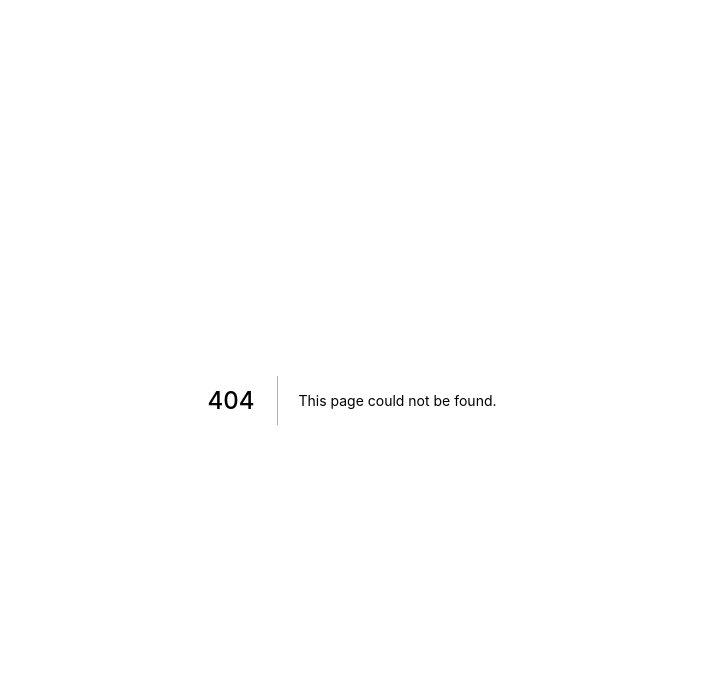
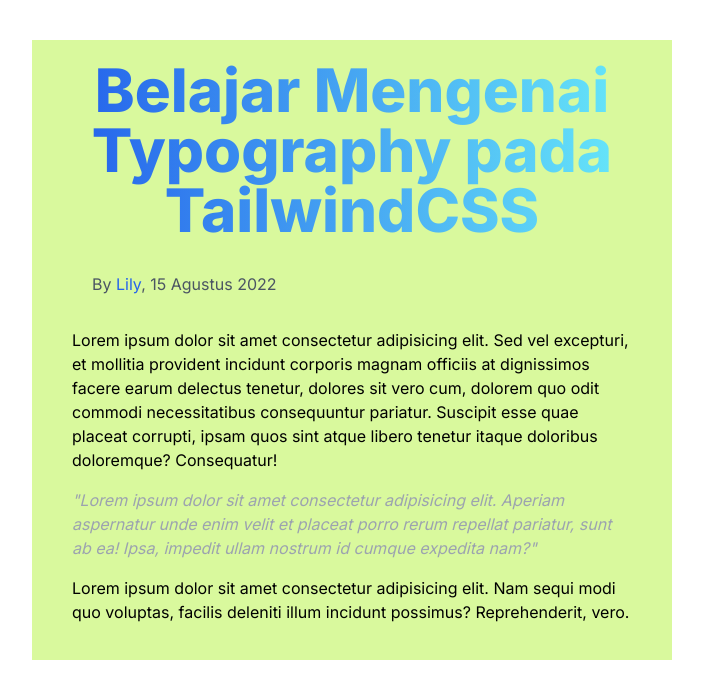
Before and after one commit to iyaiyayo26/belajar-tailwind, a Next.js app: page /TestSatu in a window 1280 px wide. Before the commit this address had no page. Shown: the top 698 px of the page, without its empty margins (288-991 px from the left). Built offline with nearby package versions, Linux system fonts and the light colour scheme.

Commit message:
belajar spacing, sizing, typography, colors

```diff
--- a/package.json
+++ b/package.json
@@ -14,7 +14,10 @@
     "react-dom": "18.2.0"
   },
   "devDependencies": {
+    "autoprefixer": "^10.4.8",
     "eslint": "8.23.0",
-    "eslint-config-next": "12.3.0"
+    "eslint-config-next": "12.3.0",
+    "postcss": "^8.4.16",
+    "tailwindcss": "^3.1.8"
   }
 }
--- /dev/null
+++ b/pages/TestSatu.js
@@ -0,0 +1,18 @@
+export default function TestSatu() {
+  return (
+    <section className="px-10 py-5 font-inter bg-lime-200 mx-auto m-10 w-6/12">
+      <h2 className="text-center text-6xl font-bold mb-8 text-transparent bg-gradient-to-r from-blue-600 to-cyan-300 bg-clip-text">Belajar Mengenai Typography pada TailwindCSS</h2>
+      <div className="text-gray-600 mb-8 ml-5">
+        By <span className="text-blue-600">Lily</span>, 15 Agustus 2022
+      </div>
+      <p className="mb-4">
+        Lorem ipsum dolor sit amet consectetur adipisicing elit. Sed vel excepturi, et mollitia provident incidunt corporis magnam officiis at dignissimos facere earum delectus tenetur, dolores sit vero cum, dolorem quo odit commodi
+        necessitatibus consequuntur pariatur. Suscipit esse quae placeat corrupti, ipsam quos sint atque libero tenetur itaque doloribus doloremque? Consequatur!
+      </p>
+      <blockquote className="mb-4 text-gray-400 italic">
+        "Lorem ipsum dolor sit amet consectetur adipisicing elit. Aperiam aspernatur unde enim velit et placeat porro rerum repellat pariatur, sunt ab ea! Ipsa, impedit ullam nostrum id cumque expedita nam?"
+      </blockquote>
+      <p className="mb-4">Lorem ipsum dolor sit amet consectetur adipisicing elit. Nam sequi modi quo voluptas, facilis deleniti illum incidunt possimus? Reprehenderit, vero.</p>
+    </section>
+  );
+}
--- a/pages/_app.js
+++ b/pages/_app.js
@@ -1,7 +1,16 @@
-import '../styles/globals.css'
+import "../styles/globals.css";
+import Head from "next/head";
 
 function MyApp({ Component, pageProps }) {
-  return <Component {...pageProps} />
+  return (
+    <>
+      <Head>
+        <link rel="preconnect" href="https://fonts.googleapis.com" />
+        <link href="https://fonts.googleapis.com/css2?family=Inter:wght@100;400;600;800;900&display=swap" rel="stylesheet" />
+      </Head>
+      <Component {...pageProps} />
+    </>
+  );
 }
 
-export default MyApp
+export default MyApp;
--- a/pages/index.js
+++ b/pages/index.js
@@ -1,69 +1,5 @@
-import Head from 'next/head'
-import Image from 'next/image'
-import styles from '../styles/Home.module.css'
+import TestSatu from "./TestSatu";
 
 export default function Home() {
-  return (
-    <div className={styles.container}>
-      <Head>
-        <title>Create Next App</title>
-        <meta name="description" content="Generated by create next app" />
-        <link rel="icon" href="/favicon.ico" />
-      </Head>
-
-      <main className={styles.main}>
-        <h1 className={styles.title}>
-          Welcome to <a href="https://nextjs.org">Next.js!</a>
-        </h1>
-
-        <p className={styles.description}>
-          Get started by editing{' '}
-          <code className={styles.code}>pages/index.js</code>
-        </p>
-
-        <div className={styles.grid}>
-          <a href="https://nextjs.org/docs" className={styles.card}>
-            <h2>Documentation &rarr;</h2>
-            <p>Find in-depth information about Next.js features and API.</p>
-          </a>
-
-          <a href="https://nextjs.org/learn" className={styles.card}>
-            <h2>Learn &rarr;</h2>
-            <p>Learn about Next.js in an interactive course with quizzes!</p>
-          </a>
-
-          <a
-            href="https://github.com/vercel/next.js/tree/canary/examples"
-            className={styles.card}
-          >
-            <h2>Examples &rarr;</h2>
-            <p>Discover and deploy boilerplate example Next.js projects.</p>
-          </a>
-
-          <a
-            href="https://vercel.com/new?utm_source=create-next-app&utm_medium=default-template&utm_campaign=create-next-app"
-            className={styles.card}
-          >
-            <h2>Deploy &rarr;</h2>
-            <p>
-              Instantly deploy your Next.js site to a public URL with Vercel.
-            </p>
-          </a>
-        </div>
-      </main>
-
-      <footer className={styles.footer}>
-        <a
-          href="https://vercel.com?utm_source=create-next-app&utm_medium=default-template&utm_campaign=create-next-app"
-          target="_blank"
-          rel="noopener noreferrer"
-        >
-          Powered by{' '}
-          <span className={styles.logo}>
-            <Image src="/vercel.svg" alt="Vercel Logo" width={72} height={16} />
-          </span>
-        </a>
-      </footer>
-    </div>
-  )
+  return <TestSatu />;
 }
--- /dev/null
+++ b/postcss.config.js
@@ -0,0 +1,6 @@
+module.exports = {
+  plugins: {
+    tailwindcss: {},
+    autoprefixer: {},
+  },
+}
--- /dev/null
+++ b/tailwind.config.js
@@ -0,0 +1,12 @@
+/** @type {import('tailwindcss').Config} */
+module.exports = {
+  content: ["./pages/**/*.{js,ts,jsx,tsx}", "./components/**/*.{js,ts,jsx,tsx}"],
+  theme: {
+    extend: {
+      fontFamily: {
+        inter: ["Inter"],
+      },
+    },
+  },
+  plugins: [],
+};
```
Also changed, not shown: styles/globals.css (+7 -4 lines), .babelrc (added), .eslintrc.json, 1 other file (tests, documents, lock files or other folders).
